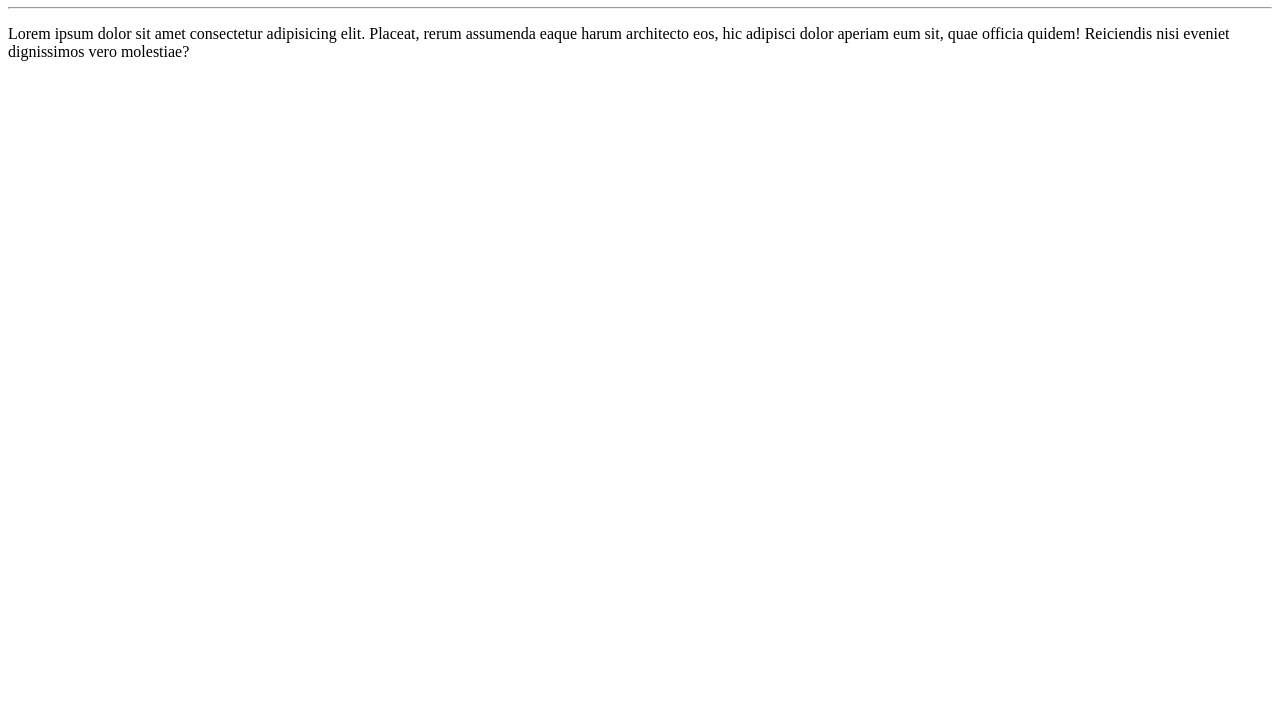
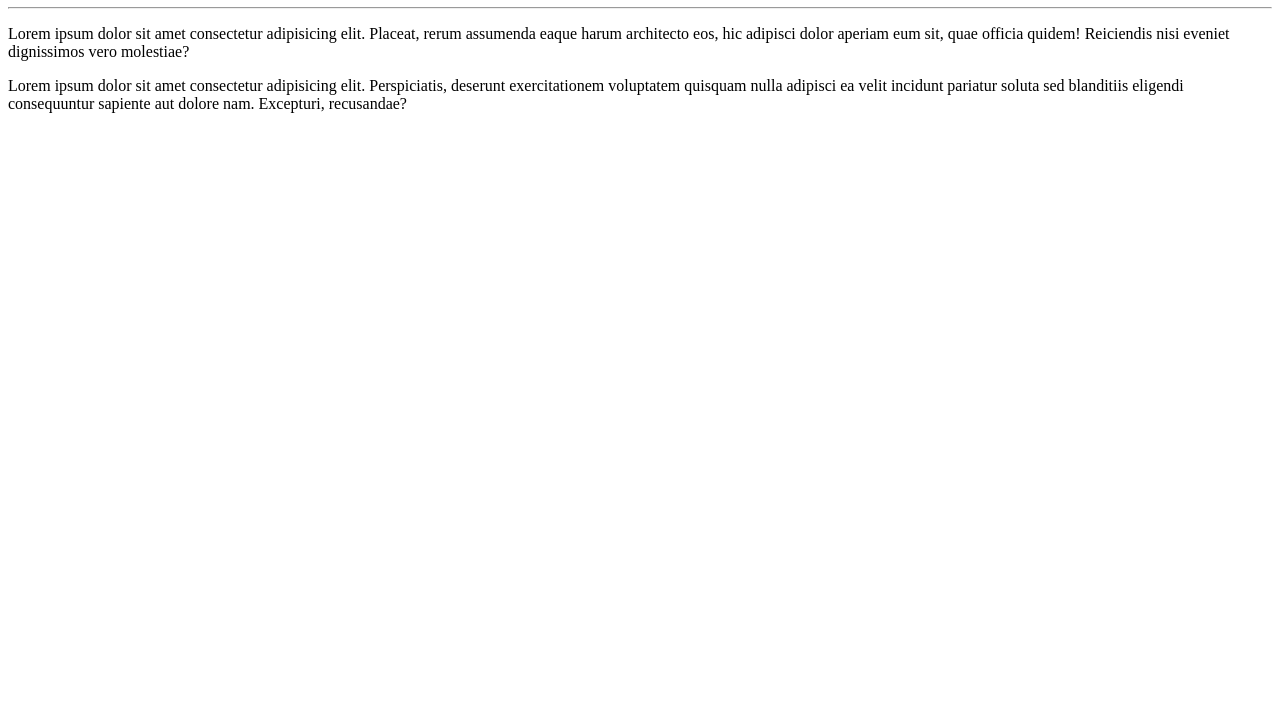
Before and after one commit to medeiroslucas407/Ola-mundo, a plain HTML site: page site-exemplo/index.html in a window 1280 px wide. Shown: the part 73-800 px from the top of the page. Drawn offline with Linux system fonts and the light colour scheme.

Commit message:
adicionei um paragrafo

```diff
--- a/site-exemplo/index.html
+++ b/site-exemplo/index.html
@@ -10,5 +10,6 @@
     <h1>Olá, mundo!</h1>
     <hr>
     <p>Lorem ipsum dolor sit amet consectetur adipisicing elit. Placeat, rerum assumenda eaque harum architecto eos, hic adipisci dolor aperiam eum sit, quae officia quidem! Reiciendis nisi eveniet dignissimos vero molestiae?</p>
+    <p>Lorem ipsum dolor sit amet consectetur adipisicing elit. Perspiciatis, deserunt exercitationem voluptatem quisquam nulla adipisci ea velit incidunt pariatur soluta sed blanditiis eligendi consequuntur sapiente aut dolore nam. Excepturi, recusandae?</p>
 </body>
 </html>
```
